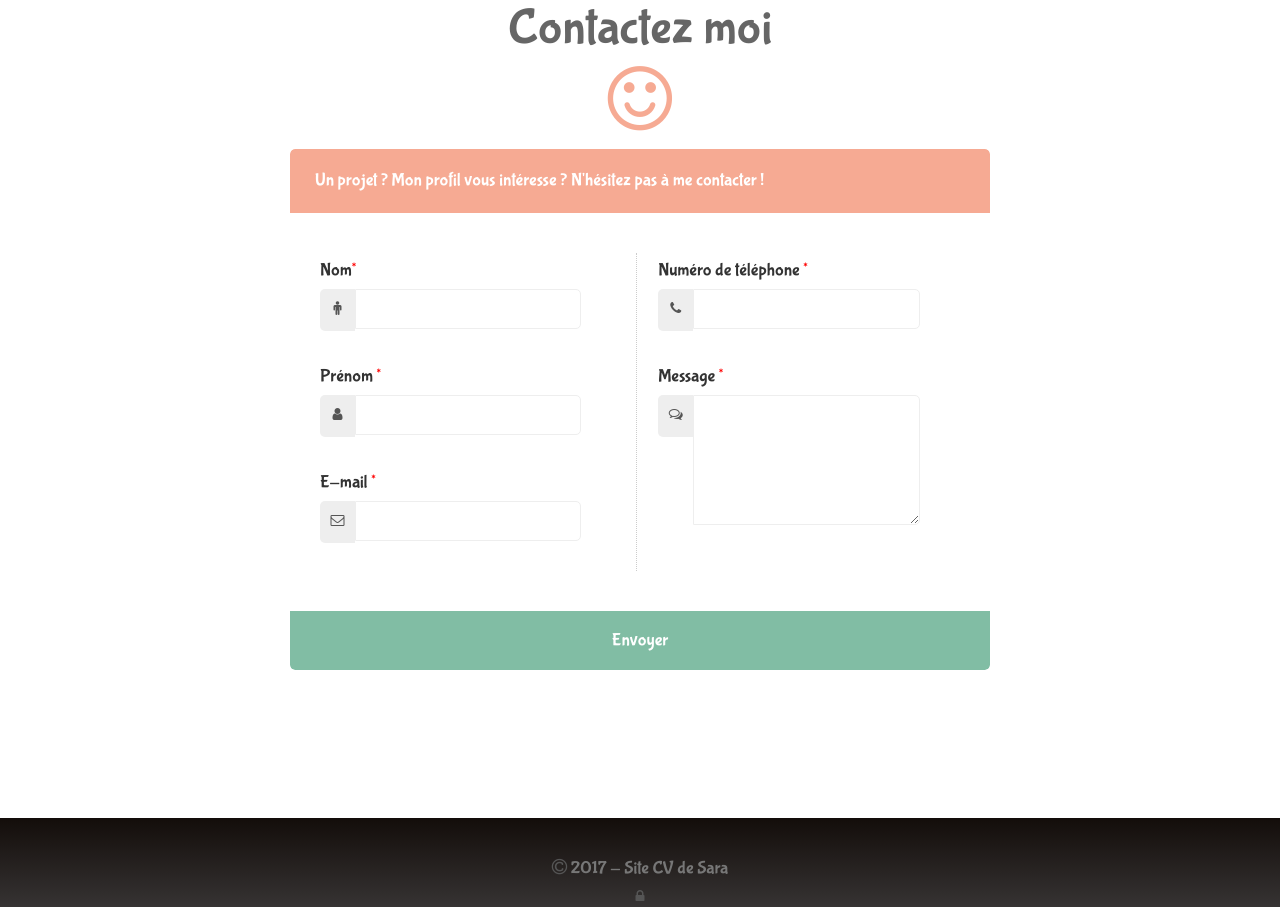
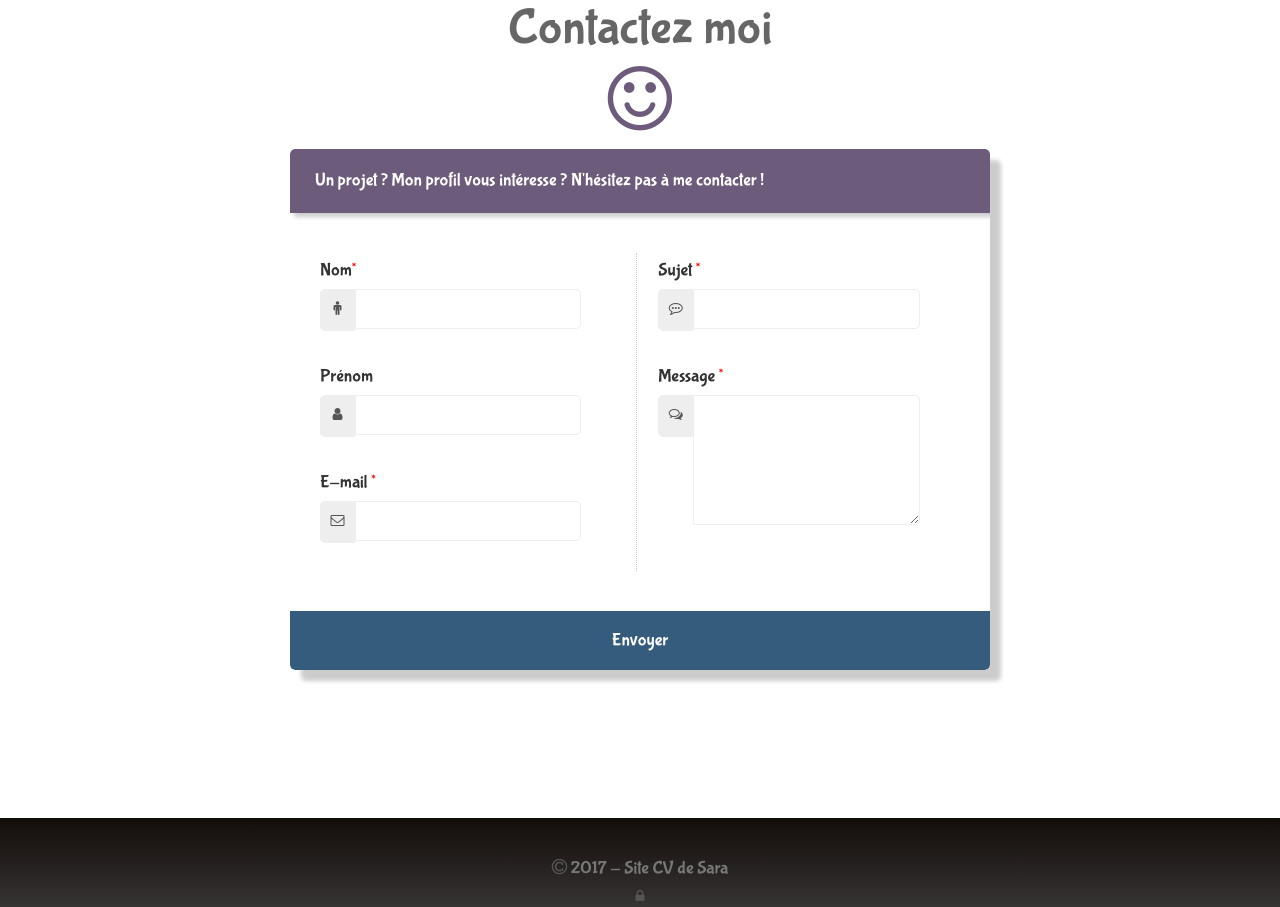
Before and after one commit to sarafkaier/Sara_site_CV, a PHP site: page /contact.php in a window 1280 px wide. Shown: the part 51-958 px from the top of the page. Run offline with PHP 8.4, Linux system fonts and the light colour scheme; some libraries are stand-ins or nearby versions.

Commit message:
commit 48

```diff
--- /dev/null
+++ b/front/Contact.class.php
@@ -0,0 +1,56 @@
+<!-- /* Etape 4 - Contact.class.php */
+/*
+ * Une classe c'est en fait un plan à partir duquel on va pouvoir créer plusieurs objets
+ * un peu comme un moule dont on en obtient comme objets des gâteaux
+ *
+ * Une classe peut contenir plusieurs méthodes (ou fonctions)
+ * par ex. une classe voiture peut avoir comme méthodes 'freiner' et 'accélerer'
+ * et quand je créé un objet de la classe voiture, par ex. un 308 ou une porsche qui auront les
+ * fonctionnalités de la classe voiture comme 'freiner' et 'accélerer'
+ */ -->
+
+<?php
+class Contact {
+ // déclaration des variables = champs de la table t_commentaires.sql
+   private $nom;
+   private $email;
+   private $sujet;
+   private $message;
+
+   // fonction d'insertion en BDD
+   public function insertContact($nom, $email, $sujet, $message) {
+      // on récupère les données rentrées par l'utilisateur
+       $this->nom = strip_tags($nom);
+       $this->email = strip_tags($email);
+       $this->sujet = strip_tags($sujet);
+       $this->message = strip_tags($message);
+
+       // appelle la connexion à la BDD
+       require('connexion.php');
+
+      // on crée une requête puis on l'exécute
+      $req = $bdd->prepare('INSERT INTO t_commentaires (nom, email, sujet, message) VALUES (:nom, :email, :sujet, :message)');
+
+      $req->execute([
+        ':nom'	    => $this->nom, //on attribue à la variable co_nom la valeur de l'objet en cours d'instanciation, le nom de l'auteur du message qui vient d'^tre posté
+        ':email'	  => $this->email,
+        ':sujet'	  => $this->sujet,
+        ':message'	=> $this->message]);
+
+        // on ferme la requête pour protéger des injections
+        $req->closeCursor();
+    }
+    // Bonus - envoi d'un email
+   public function sendEmail($sujet, $email, $message) {
+       $this->to = 'sarah.fkaier@lepoles.com';
+       $this->email = strip_tags($email);
+       $this->sujet = strip_tags($sujet);
+       $this->message = strip_tags($message);
+       $this->headers = 'From: ' . $this->email . "\r\n"; //retours à la ligne
+       $this->headers .= 'MIME-version: 1.0' . "\r\n";
+       $this->headers .= 'Content-type : text/html; charset=utf-8' . "\r\n";
+
+       // on utilise la fonction mail() de PHP
+       mail($this->to, $this->sujet, $this->message, $this->headers);
+   }
+}
--- a/front/contact.php
+++ b/front/contact.php
@@ -1,11 +1,48 @@
 <?php include 'inc/header.inc.php'; ?>
+<?php
+require('Contact.class.php');
+
+// on vérifir que le formulaire a été posté
+if (!empty($_POST)) {
+  // on éclate le $_POST en tableau qui permet d'accéder directement au champs par des variables
+  extract($_POST);
+
+  // on effectue une validation des données du formulaire et on vérifie la validité de l'email
+  $valid = (empty($nom) || empty($email) || !filter_var($email, FILTER_VALIDATE_EMAIL) || empty($sujet) || empty($message)) ? false : true; // écriture ternaire pour if / else
+
+  $erreurnom = (empty($nom)) ? 'Indiquez votre nom' : null;
+  $erreuremail = (empty($email) || !filter_var($email, FILTER_VALIDATE_EMAIL)) ? 'Entrez un email valide' : null;
+  $erreursujet = (empty($sujet)) ? 'Indiquez un sujet' : null;
+  $erreurmessage = (empty($message)) ? 'Parlez donc !!' : null;
+
+  // si tous les champs correctement renseignés
+  if ($valid) {
+    // on crée un nouvel objet (ou une instance) de la class Contact.class.php
+    $contact = new Contact();
+    // on utilise la méthode insertContact pour insérez en BDD
+    $contact->insertContact($nom, $email, $sujet, $message);
+  }
+}
+// on utilise la méthode sendMail de la classe Contact.class.php
+//$contact->sendEmail($sujet, $email, $message);
+
+// on efface les valeurs du formulaires
+unset($nom);
+unset($sujet);
+unset($message);
+unset($email);
+unset($contact);
+
+// on créé une variable de succès
+$success = 'Message envoyé !';
+?>
 
 	<link rel="stylesheet" href="css/contact.css">
 
 	<h1>Contactez moi</h1>
 	<div class="info"><p><i class="fa fa-smile-o fa-5x"  aria-hidden="true"></i></p></a></div>
 
-	<form>
+	<form action="contact.php" method="post">
 		<h2>Un projet ? Mon profil vous intéresse ? N'hésitez pas à me contacter !</h2>
 
 		<div class="contentform">
@@ -14,13 +51,13 @@
 			<div class="leftcontact">
 				<div class="form-group">
 					<p>Nom<span>*</span></p>
-					<span class="icon-case"><i class="fa fa-male"></i></span>
-					<input type="text" name="nom" id="nom" data-rule="required" data-msg="Vérifiez votre saisie sur les champs : Le champ 'Nom' doit être renseigné."/>
+					<span class="icon-case"><i class="fa fa-male"></i><?php if (isset($erreurnom)) echo $erreurnom; ?></span>
+					<input type="text" name="nom" id="nom" value="<?php if(isset($nom)) echo $nom; ?>"/>
 					<div class="validation"></div>
 				</div>
 
 				<div class="form-group">
-					<p>Prénom <span>*</span></p>
+					<p>Prénom</p>
 					<span class="icon-case"><i class="fa fa-user"></i></span>
 					<input type="text" name="prenom" id="prenom" data-rule="required" data-msg="Vérifiez votre saisie sur les champs : Le champ 'Prénom' doit être renseigné."/>
 					<div class="validation"></div>
@@ -28,24 +65,24 @@
 
 				<div class="form-group">
 					<p>E-mail <span>*</span></p>
-					<span class="icon-case"><i class="fa fa-envelope-o"></i></span>
-					<input type="email" name="email" id="email" data-rule="email" data-msg="Vérifiez votre saisie sur les champs : Le champ 'E-mail' est obligatoire."/>
+					<span class="icon-case"><i class="fa fa-envelope-o"></i><?php if (isset($erreuremail)) echo $erreuremail; ?></span>
+					<input type="email" id="email" name="email" value="<?php if (isset($email)) echo $email; ?>"/>
 					<div class="validation"></div>
 				</div>
 			</div>
 
 			<div class="rightcontact">
 				<div class="form-group">
-					<p>Numéro de téléphone <span>*</span></p>
-					<span class="icon-case"><i class="fa fa-phone"></i></span>
-					<input type="text" name="phone" id="phone" data-rule="maxlen:10" data-msg="Vérifiez votre saisie sur les champs : Le champ 'Téléphone' doit être renseigné. Minimum 10 chiffres"/>
+					<p>Sujet <span>*</span></p>
+					<span class="icon-case"><i class="fa fa-commenting-o"></i><?php if (isset($erreursujet)) echo $erreursujet; ?></span>
+					<input type="text" id="sujet" name="sujet" value="<?php if (isset($sujet)) echo $sujet; ?>"/>
 					<div class="validation"></div>
 				</div>
 
 				<div class="form-group">
 					<p>Message <span>*</span></p>
-					<span class="icon-case"><i class="fa fa-comments-o"></i></span>
-					<textarea name="message" rows="14" data-rule="required" data-msg="Vérifiez votre saisie sur les champs : Le champ 'Message' doit être renseigné."></textarea>
+					<span class="icon-case"><i class="fa fa-comments-o"></i><?php if (isset($erreurmessage)) echo $erreurmessage; ?></span>
+					<textarea name="message" rows="14" data-rule="required"><?php if (isset($message)) echo $message; ?></textarea>
 					<div class="validation"></div>
 				</div>
 			</div>
--- a/front/css/contact.css
+++ b/front/css/contact.css
@@ -15,17 +15,18 @@ body {
 }
 
 .info i {
-  color:#F6AA93;
+  color:#6C5B7B;
 }
 form h2 {
   font-size: 18px;
-  background: #F6AA93 none repeat scroll 0% 0%;
+  background: #6C5B7B none repeat scroll 0% 0%;
   color: rgb(255, 255, 255);
   padding: 22px 25px;
   border-radius: 5px 5px 0px 0px;
   margin: auto;
   text-shadow: none;
-  text-align:left
+  text-align:left;
+  box-shadow: 4px 4px 4px rgba(0, 0, 0, 0.2);
 }
 
 form {
@@ -35,6 +36,7 @@ form {
   margin: 1% auto;
   background-color: #FFFFFF;
   overflow: hidden;
+  box-shadow: 11px 11px 4px rgba(0, 0, 0, 0.2);
 }
 
 p span {
@@ -104,7 +106,7 @@ i {
 }
 
 .bouton-contact{
-  background-color: #81BDA4;
+  background-color: #355C7D;
   color: #FFF;
   text-align: center;
   width: 100%;
@@ -114,6 +116,9 @@ i {
   cursor: pointer;
   margin-top: 40px;
   font-size: 18px;
+}
+.bouton-contact:hover{
+  background: #1B3C68;
 }
 
 .leftcontact {
@@ -151,7 +156,6 @@ i {
   border: 1px solid #B3DC82;
   padding: 13px 40px 13px 18px;
   border-radius: 3px;
-  box-shadow: 0px 1px 1px 0px rgba(0, 0, 0, 0.03);
 }
 
 #sendmessage.show,.show  {
```
Also changed, not shown: front/connexion.php (added, +8 -0 lines).
